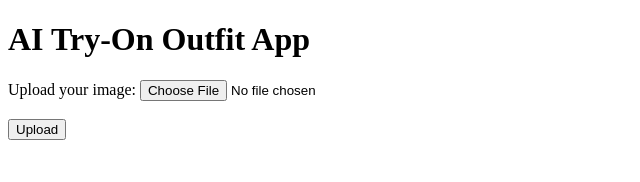
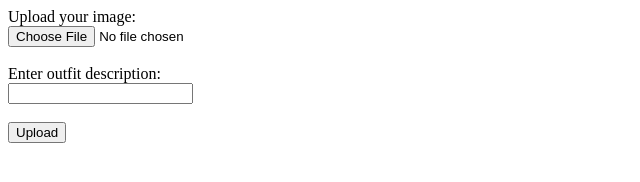
Before and after one commit to 9719698019/Style-with-ai, a plain HTML site: page index.html in a window 1280 px wide. Shown: the whole page, without its empty margins (0-640 px from the left). Drawn offline with Linux system fonts and the light colour scheme.

Commit message:
Update index.html
Signed-off-by: 9719698019 <ak1582450@gmail.com>

```diff
--- a/index.html
+++ b/index.html
@@ -1,16 +1,9 @@
-<!DOCTYPE html>
-<html lang="en">
-<head>
-    <meta charset="UTF-8" />
-    <meta name="viewport" content="width=device-width, initial-scale=1.0"/>
-    <title>AI Outfit Try-On</title>
-</head>
-<body>
-    <h1>AI Try-On Outfit App</h1>
-    <form method="POST" enctype="multipart/form-data" action="/upload">
-        <label>Upload your image:</label>
-        <input type="file" name="file" required><br><br>
-        <button type="submit">Upload</button>
-    </form>
-</body>
-</html>
+<form action="/upload" method="POST" enctype="multipart/form-data">
+    <label>Upload your image:</label><br>
+    <input type="file" name="user_image" required><br><br>
+
+    <label>Enter outfit description:</label><br>
+    <input type="text" name="description" required><br><br>
+
+    <button type="submit">Upload</button>
+</form>
```
